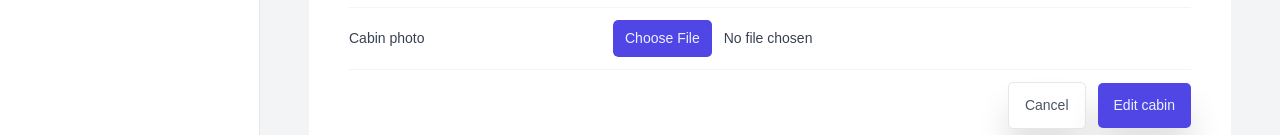
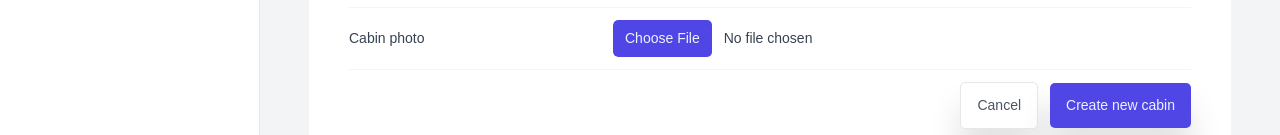
Before and after one commit to mahdi-mey/The_Wild_Oasis, a React app: page /cabins in a window 1280 px wide. Both pictures are taken after a click on the button "Add new cabin". Shown: the part 665-800 px from the top of the page. Built offline with nearby package versions, Linux system fonts and the light colour scheme; no server answers; the database is empty; the HTML template or start-up script is replaced by a standard one.

Commit message:
add editing cabin functionality

```diff
--- a/src/features/cabins/CreateCabinForm.jsx
+++ b/src/features/cabins/CreateCabinForm.jsx
@@ -6,56 +6,24 @@ import Textarea from "../../ui/Textarea"
 
 import { useForm } from "react-hook-form"
 import { useMutation, useQueryClient } from "@tanstack/react-query"
-import { createCabin } from "../../services/apiCabins"
+import { createEditCabin } from "../../services/apiCabins"
 import toast from "react-hot-toast"
-import styled from "styled-components"
 import FormRow from "../../ui/FormRow"
 
-const StyledFormRow = styled.div`
-  display: grid;
-  align-items: center;
-  grid-template-columns: 24rem 1fr 1.2fr;
-  gap: 2.4rem;
 
-  padding: 1.2rem 0;
-
-  &:first-child {
-    padding-top: 0;
-  }
-
-  &:last-child {
-    padding-bottom: 0;
-  }
-
-  &:not(:last-child) {
-    border-bottom: 1px solid var(--color-grey-100);
-  }
-
-  &:has(button) {
-    display: flex;
-    justify-content: flex-end;
-    gap: 1.2rem;
-  }
-`
-
-const Label = styled.label`
-  font-weight: 500;
-`
-
-const Error = styled.span`
-  font-size: 1.4rem;
-  color: var(--color-red-700);
-`
-
-function CreateCabinForm() {
-  const { register, handleSubmit, reset, getValues, formState } = useForm()
+function CreateCabinForm({cabinToEdit = {}}) {
+  const {id: editId, ...editValus} = cabinToEdit
+  const isEditSesseion = Boolean(editId)
+  const { register, handleSubmit, reset, getValues, formState } = useForm(
+    {defaultValues: isEditSesseion ? isEditSesseion  : ''}
+  )
   const { errors } = formState
   console.log(errors)
 
   const queryClient = useQueryClient()
 
   const { mutate, isLoading: isCreating } = useMutation({
-    mutationFn: createCabin,
+    mutationFn: createEditCabin,
     onSuccess: () => {
       toast.success("New cabin successfully created")
       queryClient.invalidateQueries({ queryKey: ["cabins"] })
@@ -143,17 +111,17 @@ function CreateCabinForm() {
         <FileInput
           id="image"
           accept="image/*"
-          {...register("image", { required: "This field is required" })}
+          {...register("image", { required: isEditSesseion ? false : "This field is required" })}
         />
       </FormRow>
 
-      <StyledFormRow>
+      <FormRow>
         {/* type is an HTML attribute! */}
         <Button variation="secondary" type="reset">
           Cancel
         </Button>
-        <Button disabled={isCreating}>Edit cabin</Button>
-      </StyledFormRow>
+        <Button disabled={isCreating}>{isEditSesseion ? "Edit Cabin" : 'Create new cabin'}</Button>
+      </FormRow>
     </Form>
   )
 }
--- a/src/services/apiCabins.js
+++ b/src/services/apiCabins.js
@@ -13,17 +13,29 @@ export async function getCabins() {
     return data
 }
 
-export async function createCabin(newCabin) {
+// this function works for both create and edit  cabin
+export async function createEditCabin(newCabin, id) {
+    const hasImagePath = newCabin?.image?.startsWith(supabaseUrl)
 
     const imageName = `${Math.random()}-${newCabin.image.name}`.replaceAll('/', '')
 
-    const imagePath = `${supabaseUrl}/storage/v1/object/public/cabin-images/${imageName}`
+    const imagePath = hasImagePath ? newCabin.image : `${supabaseUrl}/storage/v1/object/public/cabin-images/${imageName}`
 
     // 1.craete cabin
-    const { data, error } = await supabase
-        .from('cabins')
+    let query = supabase.from('cabins')
+
+    // A) CREATE
+    if (!id)
+        query
         .insert([{ ...newCabin, image: imagePath }])
-        .select()
+
+    // B) EDIT
+    if (id)
+        query.update({ ...newCabin, image: imagePath })
+            .eq('id', id)
+
+
+    const { data, error } = await query.select().single()
 
     if (error) {
         console.log(error)
```
